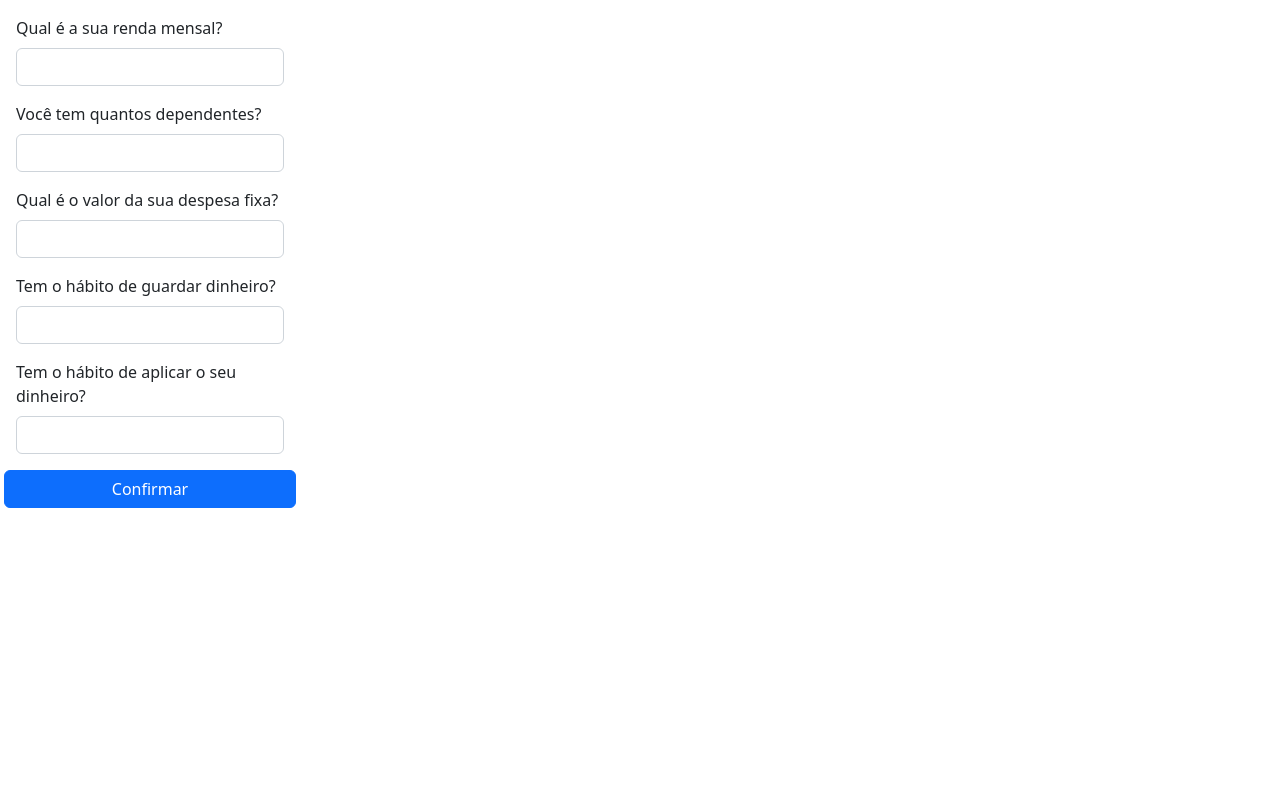
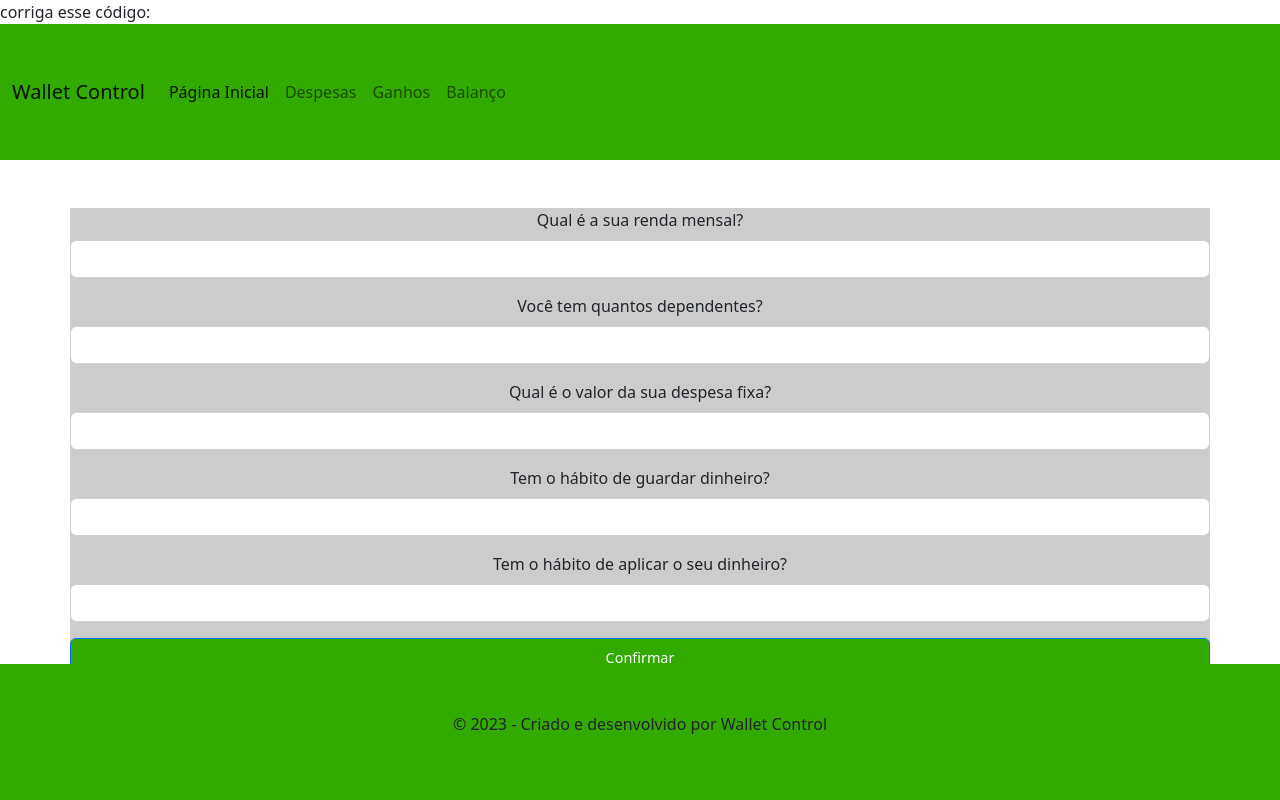
Before and after one commit to Jorge-Chan/walletcontrol, a plain HTML site: page index.html in a window 1280 px wide. Drawn offline with nearby package versions, Linux system fonts and the light colour scheme.

Commit message:
Atualizações Navbar

```diff
--- a/assets/css/style.css
+++ b/assets/css/style.css
@@ -1,4 +1,21 @@
+
 .form-container{
     max-width: 300px;
     padding: 1rem;
 }
+
+footer{
+    background-color: #33aa00;
+    position: fixed;
+    bottom: 0;
+    width: 100%;
+        text-align: center;
+}
+
+bt{ background-color:#33aa00;
+}
+
+nv{
+    background-color: #33aa00
+    ;
+}
--- a/index.html
+++ b/index.html
@@ -1,47 +1,93 @@
-<!DOCTYPE html>
+corriga esse código: <!DOCTYPE html>
 <html lang="pt-br">
+
 <head>
     <meta charset="UTF-8">
     <meta name="viewport" content="width=device-width, initial-scale=1.0">
     <title>Questionário</title>
     <link rel="stylesheet" href="/assets/css/style.css">
-    <link href="https://cdn.jsdelivr.net/npm/bootstrap@5.2.3/dist/css/bootstrap.min.css" rel="stylesheet" integrity="sha384-rbsA2VBKQhggwzxH7pPCaAqO46MgnOM80zW1RWuH61DGLwZJEdK2Kadq2F9CUG65" crossorigin="anonymous">
+    <link href="https://cdn.jsdelivr.net/npm/bootstrap@5.2.3/dist/css/bootstrap.min.css" rel="stylesheet"
+        integrity="sha384-rbsA2VBKQhggwzxH7pPCaAqO46MgnOM80zW1RWuH61DGLwZJEdK2Kadq2F9CUG65" crossorigin="anonymous">
 </head>
+
 <body>
-<main class="form-container">
-    <div>
+    <header>
+        <nav class="navbar py-5 navbar-expand-lg bg-body-tertiary" style="background-color: #33aa00;">
+            <div class="container-fluid">
+                <a class="navbar-brand" href="#">Wallet Control</a>
+                <button class="navbar-toggler" type="button" data-bs-toggle="collapse" data-bs-target="#navbarNav"
+                    aria-controls="navbarNav" aria-expanded="false" aria-label="Toggle navigation">
+                    <span class="navbar-toggler-icon"></span>
+                </button>
+                <div class="collapse navbar-collapse" id="navbarNav">
+                    <ul class="navbar-nav">
+                        <li class="nav-item">
+                            <a class="nav-link active" aria-current="page" href="#">Página Inicial</a>
+                        </li>
+                        <li class="nav-item">
+                            <a class="nav-link" href="#">Despesas</a>
+                        </li>
+                        <li class="nav-item">
+                            <a class="nav-link" href="#">Ganhos</a>
+                        </li>
+                        <li class="nav-item">
+                            <a class="nav-link" href="#">Balanço</a>
+                        </li>
+
+                    </ul>
+                </div>
+            </div>
+        </nav>
+    </header>
+    <main class="py-5">
+        <div class="  container-lg justify-content-center rounded-lg" style="background-color: #cccccc;">
             <form>
-            <div class="mb-3">
-                <label for="questao1" class="form-label">Qual é a sua renda mensal?</label>
+                <div class=" row mb-3">
+                    <label for="questao1" class="form-label d-flex justify-content-center">Qual é a sua renda
+                        mensal?</label>
                     <input type="text" name="questao1" id="questao1" class="form-control">
                 </div>
 
-            <div class="mb-3">
-                <label for="questao2" class="form-label">Você tem quantos dependentes?</label>
+                <div class=" row mb-3">
+                    <label for="questao2" class="form-label d-flex justify-content-center">Você tem quantos
+                        dependentes?</label>
                     <input type="text" name="questao2" id="questao2" class="form-control">
                 </div>
 
-            <div class="mb-3">
-                <label for="questao3" class="form-label">Qual é o valor da sua despesa fixa?</label>
+                <div class=" row mb-3">
+                    <label for="questao3" class="form-label d-flex justify-content-center">Qual é o valor da sua despesa
+                        fixa?</label>
                     <input type="text" name="questao3" id="questao3" class="form-control">
                 </div>
 
-            <div class="mb-3">
-                <label for="questao4" class="form-label">Tem o hábito de guardar dinheiro?</label>
+                <div class="row mb-3">
+                    <label for="questao4" class="form-label d-flex justify-content-center">Tem o hábito de guardar
+                        dinheiro?</label>
                     <input type="text" name="questao4" id="questao4" class="form-control">
                 </div>
 
-            <div class="mb-3">
-                <label for="questao5" class="form-label">Tem o hábito de aplicar o seu dinheiro?</label>
+                <div class="row mb-3">
+                    <label for="questao5" class="form-label d-flex justify-content-center">Tem o hábito de aplicar o seu
+                        dinheiro?</label>
                     <input type="text" name="questao5" id="questao5" class="form-control">
                 </div>
 
-            <div class="row justify-content-center">
-                <button type="button" class="btn btn-primary">Confirmar</button>
+                <div class="row">
+                    <button type="button" class="btn btn-primary"
+                        style="--bs-btn-padding-y: .5rem; --bs-btn-padding-x: .100rem; --bs-btn-font-size: .90rem; background-color: #33aa00;">Confirmar</button>
+
                 </div>
             </form>
         </div>
     </main>
-    <script src="https://cdn.jsdelivr.net/npm/bootstrap@5.2.3/dist/js/bootstrap.bundle.min.js" integrity="sha384-kenU1KFdBIe4zVF0s0G1M5b4hcpxyD9F7jL+jjXkk+Q2h455rYXK/7HAuoJl+0I4" crossorigin="anonymous"></script>
+    <footer class="footer mt-auto py-5 bg-body-tertiary navbar-fixed-bottom">
+        <div class="container text-center">
+            <p>&copy; 2023 - Criado e desenvolvido por Wallet Control</p>
+        </div>
+    </footer>
+    <script src="https://cdn.jsdelivr.net/npm/bootstrap@5.2.3/dist/js/bootstrap.bundle.min.js"
+        integrity="sha384-kenU1KFdBIe4zVF0s0G1M5b4hcpxyD9F7jL+jjXkk+Q2h455rYXK/7HAuoJl+0I4"
+        crossorigin="anonymous"></script>
 </body>
+
 </html>
```
Lines whose indentation alone changed are shown as unchanged.
